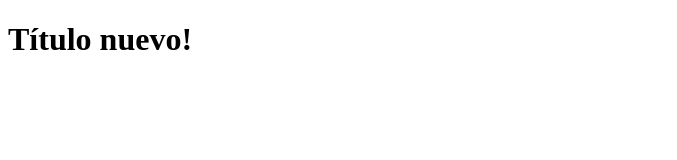
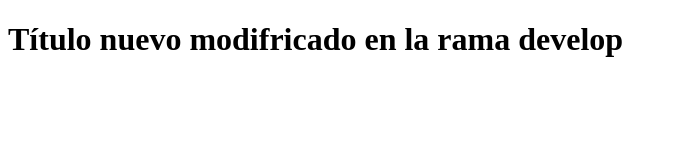
Before and after one commit to karlosazpeitia/Hello-world-git, a plain HTML site: page index.html in a window 1280 px wide. Shown: the whole page, without its empty margins (0-677 px from the left). Drawn offline with Linux system fonts and the light colour scheme.

Commit message:
Se modifico el index nuevamente para la rama develop

```diff
--- a/index.html
+++ b/index.html
@@ -6,6 +6,6 @@
     <title>Demo Git</title>
 </head>
 <body>
-    <h1>Título nuevo!</h1>
+    <h1>Título nuevo modifricado en la rama develop</h1>
 </body>
 </html>
```
